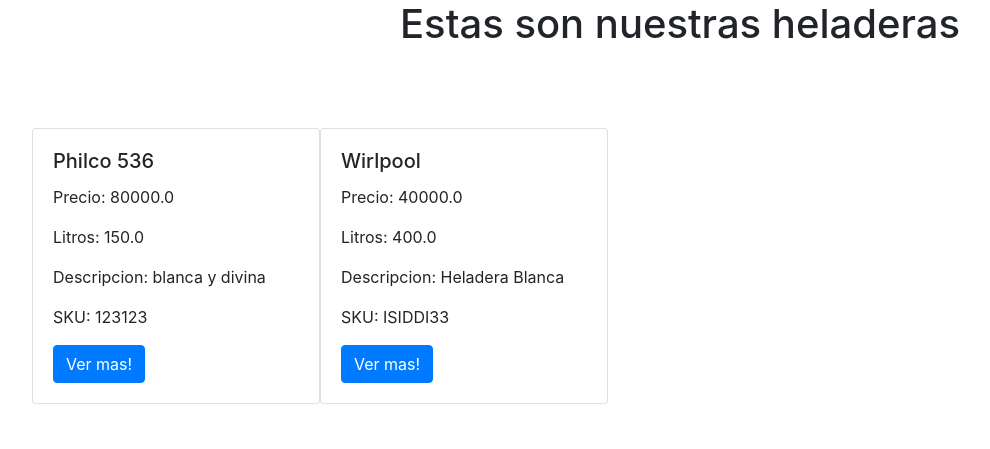
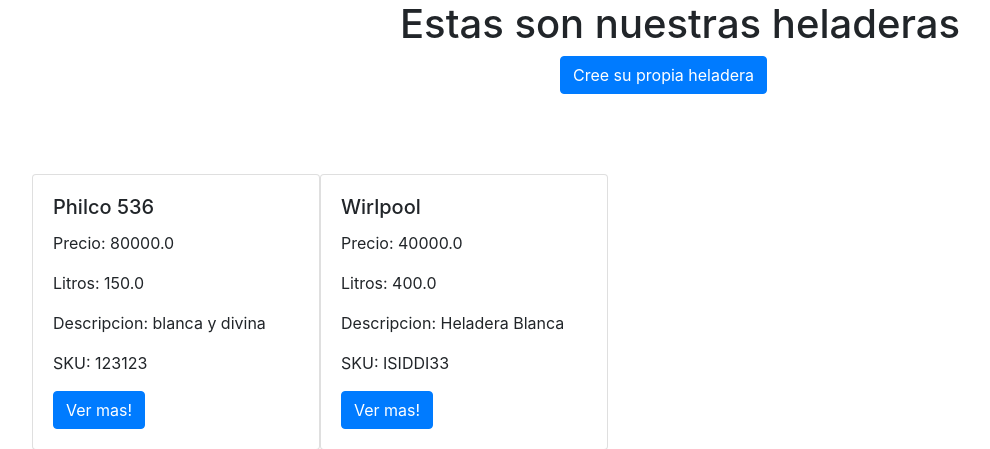
Before and after one commit to LucianoSuarez701/proyecto_final, a Django app: page /heladeras/ in a window 1280 px wide. Shown: the part 56-505 px from the top of the page, without its empty margins (80-1070 px from the left). Run offline with Django 4.2, Linux system fonts and the light colour scheme; data comes from the database, SQL or seed files in the repository.

Commit message:
formulario de creacion

```diff
--- a/templates/heladeras.html
+++ b/templates/heladeras.html
@@ -6,6 +6,10 @@
 
 {% block contenido %}
 <h1 style="margin-left:30rem">Estas son nuestras heladeras</h1>
+
+<form class="form-inline my-2 my-lg-0" action = "/celulares/" method = "GET">
+    <button style="margin-left:40rem" class="btn btn-primary" type="submit">Cree su propia heladera</button>
+</form>
 
 {{message}}
 
```
